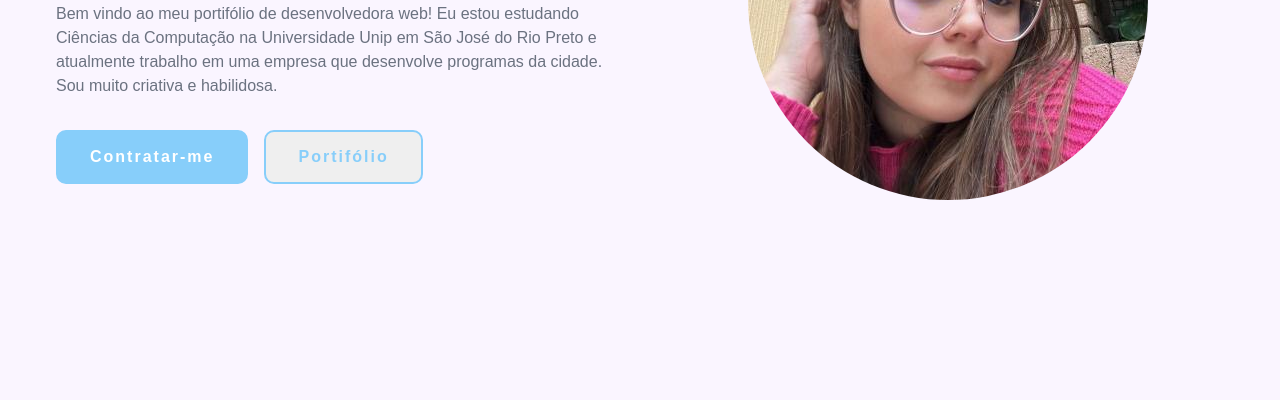
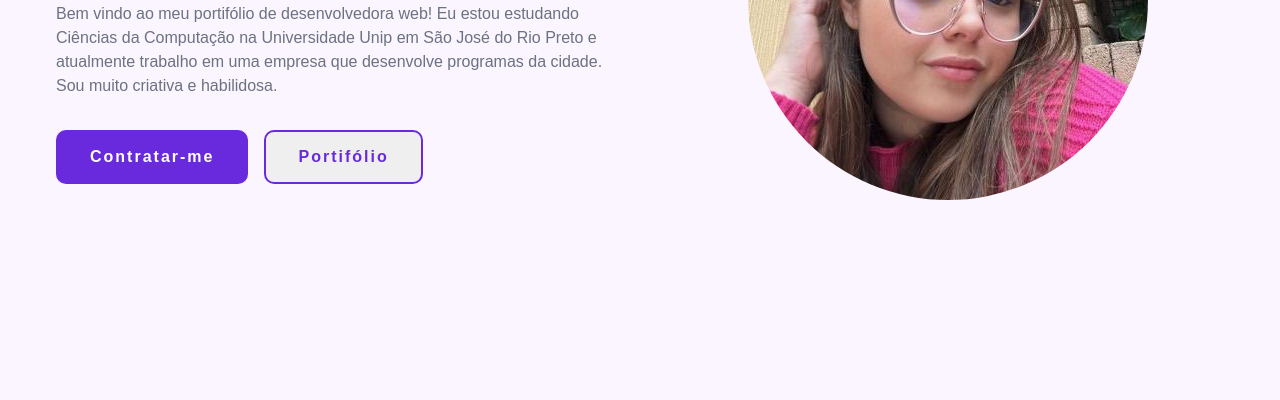
Before and after one commit to Ana460/Meu-portif-lio, a plain HTML site: page index.html in a window 1280 px wide. Shown: the part 400-800 px from the top of the page. Drawn offline with nearby package versions, Linux system fonts and the light colour scheme; a web font is replaced by a local one.

Commit message:
Update style.css

```diff
--- a/style.css
+++ b/style.css
@@ -5,7 +5,7 @@ body{
 }
 
 :root {
-  --primary-color: #87CEFA;
+  --primary-color: #692ade;
   --primary-color-dark: #9333ea;
   --secondary-color: #ca8a04;
   --text-dark: #1f2937;
```
